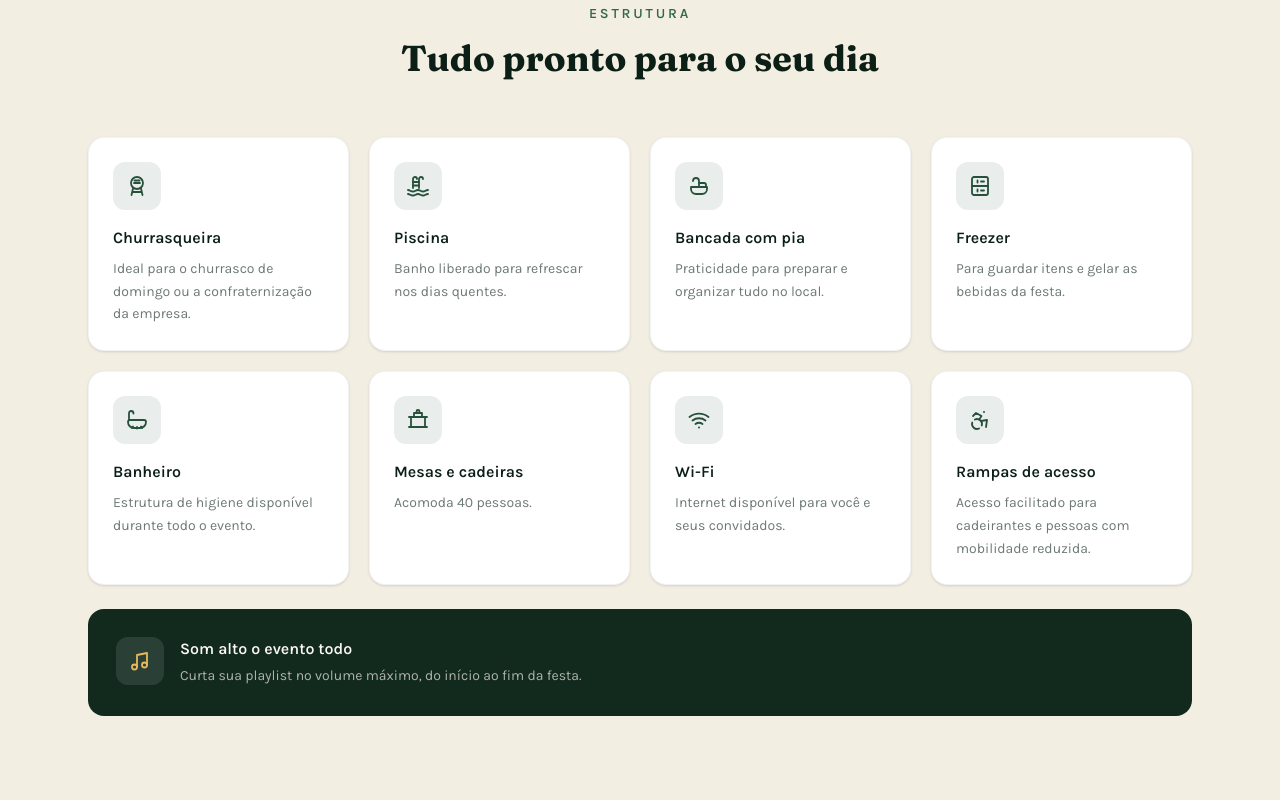
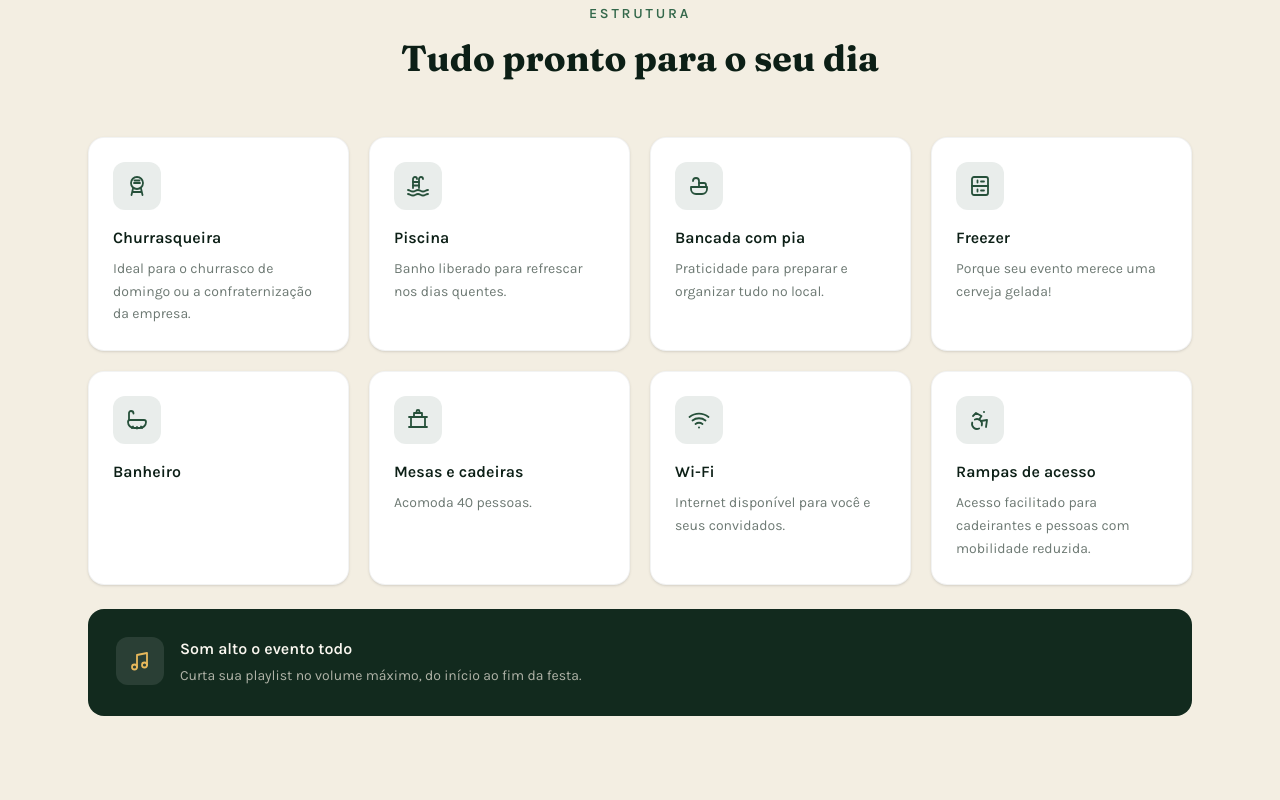
Before and after one commit to larissaalinee/espaco-para-eventos, a Next.js app: page / in a window 1280 px wide. Shown: the part 2440-3240 px from the top of the page. Built offline with nearby package versions, Linux system fonts and the light colour scheme.

Commit message:
Ajusta cards de banheiro e freezer

```diff
--- a/app/components/structure.tsx
+++ b/app/components/structure.tsx
@@ -30,12 +30,12 @@ const amenities = [
   {
     icon: FreezerIcon,
     title: "Freezer",
-    description: "Para guardar itens e gelar as bebidas da festa.",
+    description: "Porque seu evento merece uma cerveja gelada!",
   },
   {
     icon: BathroomIcon,
     title: "Banheiro",
-    description: "Estrutura de higiene disponível durante todo o evento.",
+    description: "",
   },
   {
     icon: TablesIcon,
@@ -80,9 +80,11 @@ export function Structure() {
               <h3 className="mt-4 text-base font-semibold text-forest-950">
                 {item.title}
               </h3>
-              <p className="mt-2 text-sm leading-relaxed text-forest-950/60">
-                {item.description}
-              </p>
+              {item.description ? (
+                <p className="mt-2 text-sm leading-relaxed text-forest-950/60">
+                  {item.description}
+                </p>
+              ) : null}
             </div>
           ))}
         </div>
```
